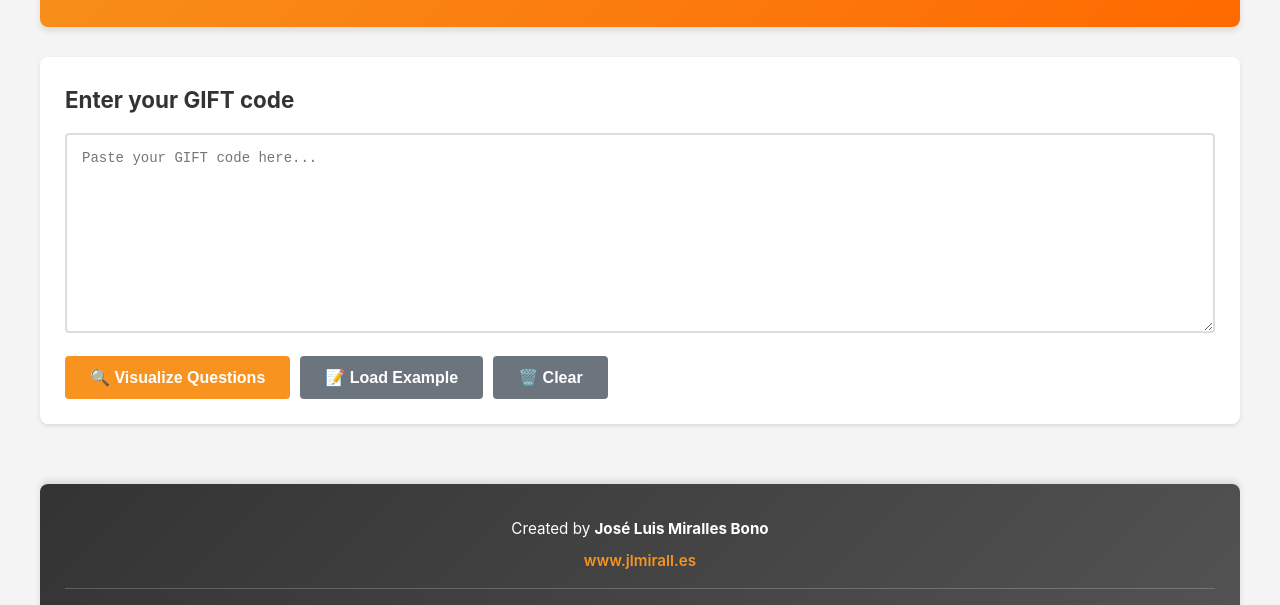
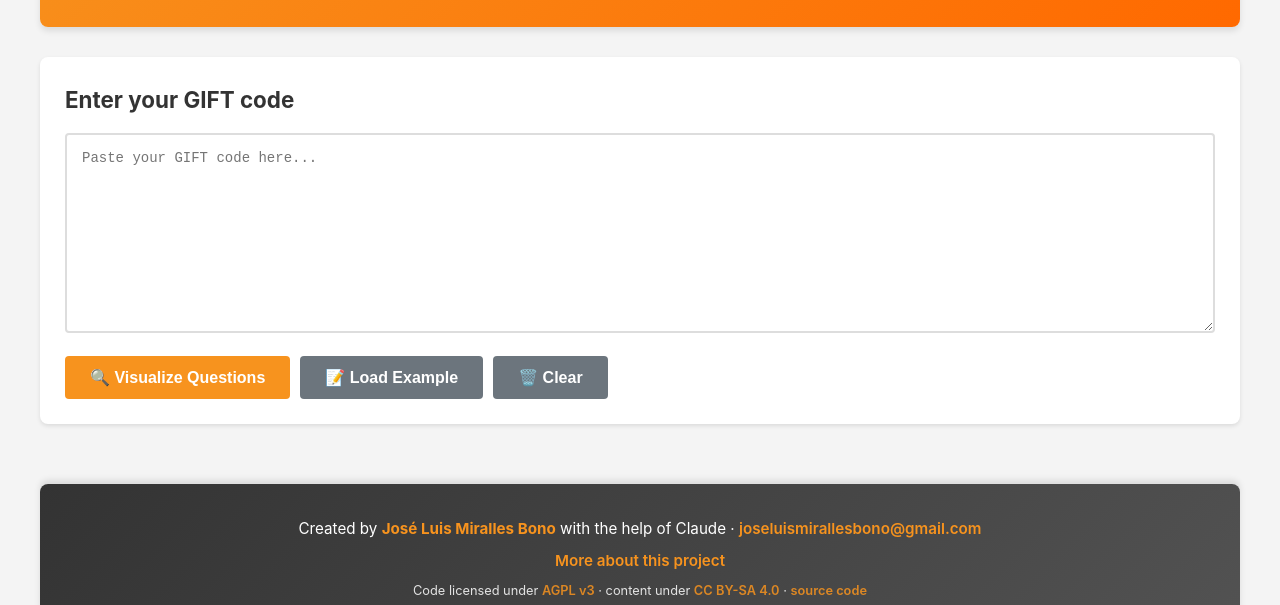
Before and after one commit to JLMirallesB/Moodle_GIFT_viewer, a plain HTML site: page index.html in a window 1280 px wide. Shown: the part 195-800 px from the top of the page. Drawn offline with Linux system fonts and the light colour scheme.

Commit message:
Licencia: código AGPL v3 y contenidos CC BY-SA 4.0
Añade LICENSE (AGPL-3.0) y LICENSE-CONTENIDOS (CC BY-SA 4.0), la sección
de licencia en el README y completa el pie: enlace a jlmirall.es, correo,
entrada del blog, Ko-fi, licencia y código fuente.

Co-Authored-By: Claude Opus 5.5 <noreply@anthropic.com>

```diff
--- a/index.html
+++ b/index.html
@@ -1246,7 +1246,8 @@
 
         <footer>
             <p id="footerCreated">Creado por <strong>José Luis Miralles Bono</strong></p>
-            <p><a href="https://www.jlmirall.es" target="_blank" rel="noopener noreferrer">www.jlmirall.es</a></p>
+            <p id="footerMore"></p>
+            <p id="footerLicense" style="font-size: 0.8em; opacity: 0.85;"></p>
             <div style="margin-top: 15px; padding-top: 15px; border-top: 1px solid rgba(255,255,255,0.2);">
                 <p id="kofiText" style="margin-bottom: 10px; font-size: 0.95em; opacity: 0.9;"></p>
                 <a href="https://ko-fi.com/miralles" target="_blank" rel="noopener noreferrer" class="kofi-link">
@@ -1272,6 +1273,9 @@
                 contentLangLabel: '🌍 Ver pregunta en el idioma:',
                 detectedLangsLabel: 'Idiomas detectados:',
                 footerCreated: 'Creado por',
+                footerHelp: 'con ayuda de Claude',
+                footerMore: '<a href="https://elpulpoenelvaso.jlmirall.es/?p=521" target="_blank" rel="noopener">Más información sobre este proyecto</a>',
+                footerLicense: 'Código bajo licencia <a href="https://www.gnu.org/licenses/agpl-3.0.html" rel="license" target="_blank">AGPL v3</a> · contenidos bajo <a href="https://creativecommons.org/licenses/by-sa/4.0/deed.es" rel="license" target="_blank">CC BY-SA 4.0</a> · <a href="https://github.com/JLMirallesB/Moodle_GIFT_viewer" target="_blank" rel="noopener">código fuente</a>',
                 emptyTitle: 'No hay preguntas para mostrar',
                 emptyText: 'Ingresa código GIFT en el área de texto superior',
                 noQuestionsFound: 'No se encontraron preguntas válidas en el código GIFT proporcionado.',
@@ -1369,6 +1373,9 @@
                 contentLangLabel: '🌍 Veure pregunta en l\'idioma:',
                 detectedLangsLabel: 'Idiomes detectats:',
                 footerCreated: 'Creat per',
+                footerHelp: 'amb ajuda de Claude',
+                footerMore: '<a href="https://elpulpoenelvaso.jlmirall.es/?p=521" target="_blank" rel="noopener">Més informació sobre aquest projecte</a>',
+                footerLicense: 'Codi amb llicència <a href="https://www.gnu.org/licenses/agpl-3.0.html" rel="license" target="_blank">AGPL v3</a> · continguts amb llicència <a href="https://creativecommons.org/licenses/by-sa/4.0/deed.ca" rel="license" target="_blank">CC BY-SA 4.0</a> · <a href="https://github.com/JLMirallesB/Moodle_GIFT_viewer" target="_blank" rel="noopener">codi font</a>',
                 emptyTitle: 'No hi ha preguntes per mostrar',
                 emptyText: 'Introdueix codi GIFT a l\'àrea de text superior',
                 noQuestionsFound: 'No s\'han trobat preguntes vàlides al codi GIFT proporcionat.',
@@ -1466,6 +1473,9 @@
                 contentLangLabel: '🌍 View question in language:',
                 detectedLangsLabel: 'Detected languages:',
                 footerCreated: 'Created by',
+                footerHelp: 'with the help of Claude',
+                footerMore: '<a href="https://elpulpoenelvaso.jlmirall.es/?p=521" target="_blank" rel="noopener">More about this project</a>',
+                footerLicense: 'Code licensed under <a href="https://www.gnu.org/licenses/agpl-3.0.html" rel="license" target="_blank">AGPL v3</a> · content under <a href="https://creativecommons.org/licenses/by-sa/4.0/deed.en" rel="license" target="_blank">CC BY-SA 4.0</a> · <a href="https://github.com/JLMirallesB/Moodle_GIFT_viewer" target="_blank" rel="noopener">source code</a>',
                 emptyTitle: 'No questions to display',
                 emptyText: 'Enter GIFT code in the text area above',
                 noQuestionsFound: 'No valid questions found in the provided GIFT code.',
@@ -1603,7 +1613,9 @@
             document.getElementById('downloadOriginalBtn').textContent = t.downloadOriginalBtn;
 
             const footerText = document.getElementById('footerCreated');
-            footerText.innerHTML = `${t.footerCreated} <strong>José Luis Miralles Bono</strong>`;
+            footerText.innerHTML = `${t.footerCreated} <a href="https://jlmirall.es" target="_blank" rel="noopener noreferrer"><strong>José Luis Miralles Bono</strong></a> ${t.footerHelp} · <a href="mailto:joseluismirallesbono@gmail.com">joseluismirallesbono@gmail.com</a>`;
+            document.getElementById('footerMore').innerHTML = t.footerMore;
+            document.getElementById('footerLicense').innerHTML = t.footerLicense;
 
             const infoEl = document.getElementById('detectedLanguagesInfo');
             if (detectedContentLanguages.size > 0) {
```
Also changed, not shown: 3 other files.
